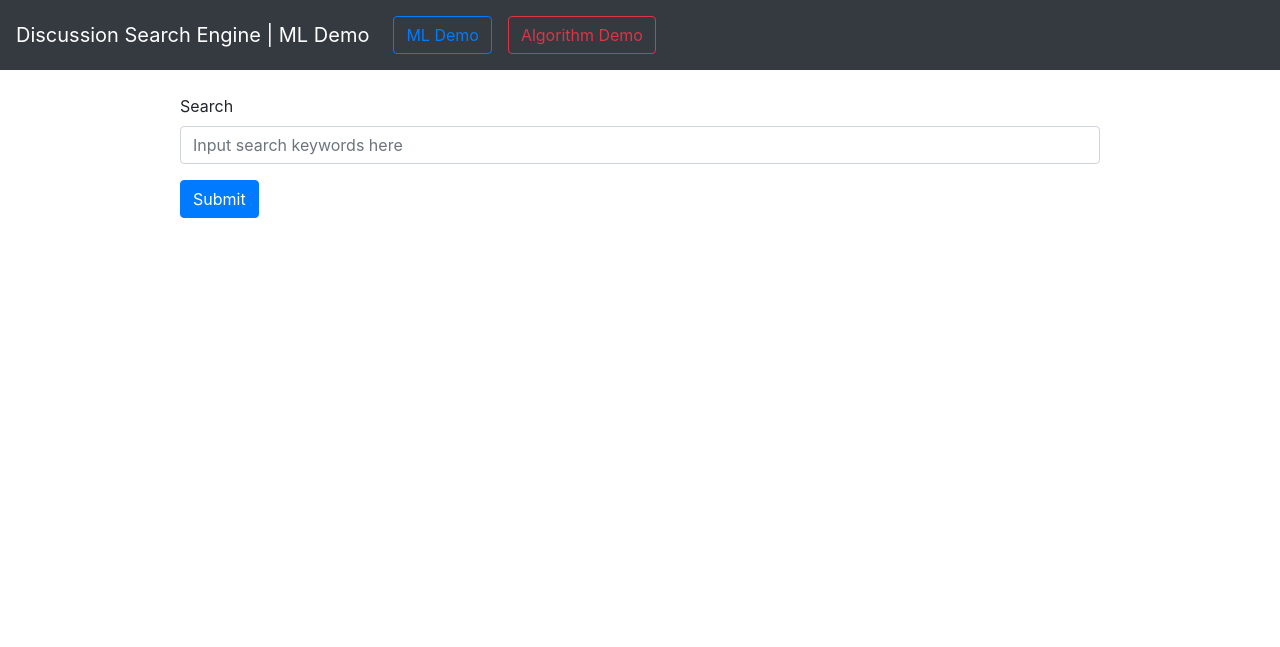
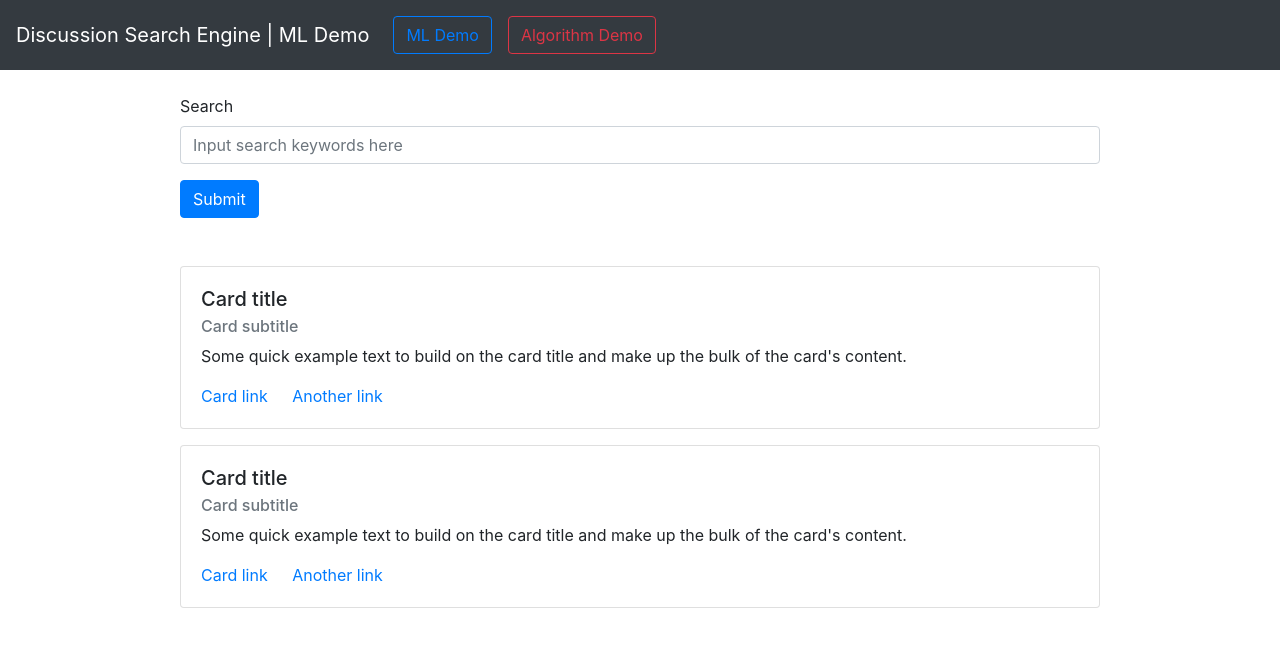
Before and after one commit to denn-acrymoore/bangkit_discussion_search_engine_showcase, a Flask app: page /ml-demo in a window 1280 px wide. Shown: the top 647 px of the page. Run offline with Flask 2, Linux system fonts and the light colour scheme.

Commit message:
Added Bootstrap Card templates
Added some Bootstrap's Card templates in main_layout.html.

These cards will be used to show the discussions to the users.
Currently, it only displays the default data from the Bootstrap v4.6
documentation. Data looping for the card isn't implemented yet.

```diff
--- a/templates/main_layout.html
+++ b/templates/main_layout.html
@@ -17,6 +17,7 @@
     <script src="https://cdn.jsdelivr.net/npm/bootstrap@4.6.1/dist/js/bootstrap.bundle.min.js" integrity="sha384-fQybjgWLrvvRgtW6bFlB7jaZrFsaBXjsOMm/tB9LTS58ONXgqbR9W8oWht/amnpF" crossorigin="anonymous"></script>
 </head>
 <body>
+  <!-- NavBar -->
   <nav class="navbar navbar-expand-lg navbar-dark bg-dark">
     <span class="navbar-brand" href="#">Discussion Search Engine | {% block heading %}{% endblock %}</span>
     <button class="navbar-toggler" type="button" data-toggle="collapse" data-target="#navbarSupportedContent" aria-controls="navbarSupportedContent" aria-expanded="false" aria-label="Toggle navigation">
@@ -40,7 +41,9 @@
   </nav>
 
   <div class="container mt-4">
-          <div class="row">
+
+    <!-- Search Query Form -->
+    <div class="row mb-5">
         <div class="col-md-1"></div>
         <div class="col-md-10">
           <form action="{% block form_action %}{% endblock %}" method="post">
@@ -53,6 +56,38 @@
         </form>
         </div>
     </div>
+
+    <!-- Cards of Dummy Data -->
+    <div class="row mt-3">
+      <div class="col-md-1"></div>
+      <div class="col-md-10">
+        <div class="card" style="width: 100%;">
+          <div class="card-body">
+            <h5 class="card-title">Card title</h5>
+            <h6 class="card-subtitle mb-2 text-muted">Card subtitle</h6>
+            <p class="card-text">Some quick example text to build on the card title and make up the bulk of the card's content.</p>
+            <a href="#" class="card-link">Card link</a>
+            <a href="#" class="card-link">Another link</a>
+          </div>
+        </div>
+      </div>
+    </div>
+
+    <div class="row mt-3">
+      <div class="col-md-1"></div>
+      <div class="col-md-10">
+        <div class="card" style="width: 100%;">
+          <div class="card-body">
+            <h5 class="card-title">Card title</h5>
+            <h6 class="card-subtitle mb-2 text-muted">Card subtitle</h6>
+            <p class="card-text">Some quick example text to build on the card title and make up the bulk of the card's content.</p>
+            <a href="#" class="card-link">Card link</a>
+            <a href="#" class="card-link">Another link</a>
+          </div>
+        </div>
+      </div>
+    </div>
+
   </div>
 </body>
 </html>
```
Lines whose indentation alone changed are shown as unchanged.
